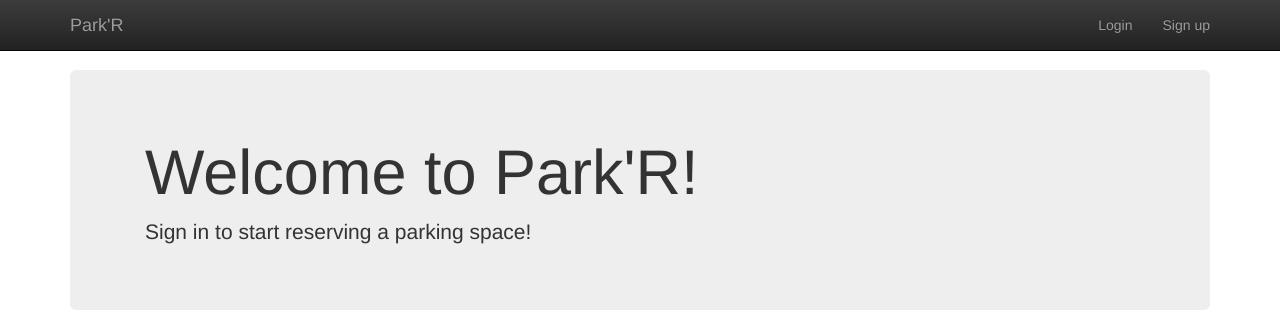
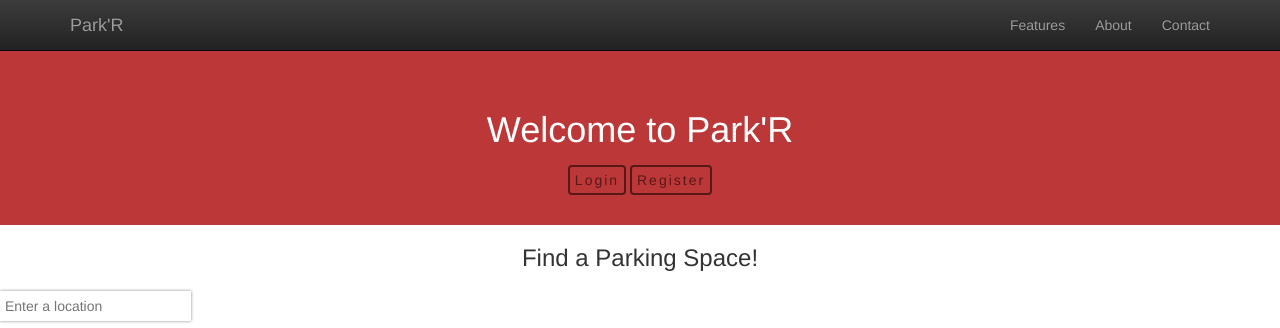
Before and after one commit to phoebeargon/ParkR, a Django app: page / in a window 1280 px wide. Shown: the top 328 px of the page. Run offline with Django 3.2, Linux system fonts and the light colour scheme; data comes from the database, SQL or seed files in the repository; both versions use the stored data as it was after the commit; some libraries are stand-ins or nearby versions.

Commit message:
Updated styling

```diff
--- a/ParkR/views.py
+++ b/ParkR/views.py
@@ -19,4 +19,4 @@
     jsonList = json.dumps(latlngList)
     noteList = json.dumps(noteList)
 
-    return render(request, 'ParkR/home.html', {"djangoMapMarkers":jsonList,"notes":noteList,"idVals":idVal})
+    return render(request, 'ParkR/home.html', {"djangoMapMarkers":jsonList,"notes":noteList})
--- a/static/css/main.css
+++ b/static/css/main.css
@@ -2,4 +2,61 @@
 
 /* ==========================================================================
    Author's custom styles
-   ========================================================================== */
+========================================================================== */
+body {
+    padding-top: 70px;
+    padding-bottom: 20px;
+}
+
+#titleBox {
+    width: 100%;
+    margin-top: -20px;
+    left: 0;
+    height: 175px;
+    background: #bc3838;
+    padding-top: 40px;
+    color: white;
+    text-align: center;
+}
+
+#map {
+    margin-top: 175px;
+    width: 90%;
+    margin: 0 auto;
+    height: 600px;
+}
+
+#find input, #find input:focus {
+    padding: 5px;
+    border: none;
+    outline: none;
+    -moz-box-shadow: 0 0 3px #888;
+    -webkit-box-shadow: 0 0 3px#888;
+    box-shadow: 0 0 3px #888;
+}
+
+.tbLink {
+    padding: 5px;
+    color: #591818;
+    border: 2px solid #591818;
+    border-radius: 4px;
+    transition: all 0.2s ease;
+    #text-transform: uppercase;
+    letter-spacing: 2px;
+}
+
+.tbLink:hover {
+    border: 2px solid black;
+    color: black;
+}
+
+.full-width-div {
+    position: absolute;
+    width: 100%;
+    left: 0;
+}
+
+#findParkingSpaceHeader {
+    text-align:center;
+    margin-bottom: 20px;
+}
--- a/templates/ParkR/home.html
+++ b/templates/ParkR/home.html
@@ -6,43 +6,23 @@
 
 {% block content %}
 
-    <meta name="viewport" content="initial-scale=1.0, user-scalable=no">
-    <meta charset="utf-8">
+    <div id="titleBox">
+      <h1 style="padding-bottom:10px;">Welcome to Park'R</h1>
+      {% if user.is_authenticated %}
+        <a href="{% url 'user_profile' %}" class="tbLink">Profile</a>
+        <a href="#" class="tbLink">Messenger</a>
+        <a href="{% url 'user_logout' %}" class="tbLink">Logout</a>
+      {% else %}
+        <a href="{% url 'user_login' %}" class="tbLink">Login</a>
+        <a href="{% url 'user_signup' %}" class="tbLink">Register</a>
+      {% endif %}
+    </div>
 
-    <script src="https://ajax.googleapis.com/ajax/libs/jquery/3.2.1/jquery.min.js"></script>
-
-    <style>
-       #map {
-        height: 400px;
-        width: 100%;
-       }
-
-       #find input, #find input:focus {
-        padding: 5px;
-        border: none;
-        outline: none;
-        -moz-box-shadow: 0 0 3px #888;
-        -webkit-box-shadow: 0 0 3px#888;
-        box-shadow: 0 0 3px #888;
-       }
-    </style>
-
-    <div class="jumbotron">
-        <div class="container">
-            {% if user.is_authenticated %}
-                <h1>Hello, {{ request.user.username }}</h1>
-                <p>Let's reserve a parking space!</p>
-            {% else %}
-                <h1>Welcome to Park'R!</h1>
-                <p>Sign in to start reserving a parking space!</p>
-            {% endif %}
-        </div>
-    </div>
+    <h3 id="findParkingSpaceHeader">Find a Parking Space!</h3>
 
     <p id="find">
       <input id="toSearch" type="text" placeholder="Enter a location"/>
     </p>
-
     <div id="map"></div>
 
 
--- a/templates/account/login_form.html
+++ b/templates/account/login_form.html
@@ -7,6 +7,7 @@
 
 {% block content %}
 
+    <div class="container">
         <form role="form"
               action="{% url 'user_login' %}"
               method="post">
@@ -18,5 +19,6 @@
 
             <button type="submit" class="btn btn-success">Sign in</button>
         </form>
+    </div>
 
 {% endblock %}
--- a/templates/account/signup_form.html
+++ b/templates/account/signup_form.html
@@ -7,6 +7,7 @@
 
 {% block content %}
 
+    <div class="container">
         <form role="form"
               action="{% url 'user_signup' %}"
               method="post">
@@ -18,5 +19,6 @@
 
             <button type="submit" class="btn btn-success">Sign up</button>
         </form>
+    </div>
 
 {% endblock %}
--- a/templates/base.html
+++ b/templates/base.html
@@ -4,17 +4,11 @@
     <head>
         <meta charset="utf-8">
         <meta http-equiv="X-UA-Compatible" content="IE=edge,chrome=1">
-        <title></title>
+        <title>Park'R</title>
         <meta name="description" content="">
         <meta name="viewport" content="width=device-width, initial-scale=1">
 
         <link rel="stylesheet" href="{% static 'css/bootstrap.min.css' %}">
-        <style>
-            body {
-                padding-top: 70px;
-                padding-bottom: 20px;
-            }
-        </style>
         <link rel="stylesheet" href="{% static 'css/bootstrap-theme.min.css' %}">
         <link rel="stylesheet" href="{% static 'css/main.css' %}">
 
@@ -35,13 +29,9 @@
 
             <div id="navbar" class="navbar-collapse collapse">
                 <ul class="nav navbar-nav navbar-right">
-                {% if user.is_authenticated %}
-                    <li><a href="{% url 'user_profile' %}">Profile</a></li>
-                    <li><a href="{% url 'user_logout' %}">Logout</a></li>
-                {% else %}
-                    <li><a href="{% url 'user_login' %}">Login</a></li>
-                    <li><a href="{% url 'user_signup' %}">Sign up</a></li>
-                {% endif %}
+                    <li><a href="#">Features</a></li>
+                    <li><a href="#">About</a></li>
+                    <li><a href="#">Contact</a></li>
                 </ul>
             </div><!--/.navbar-collapse -->
           </div>
@@ -49,12 +39,9 @@
 
 
 
-    <div class="container">
-
         {% block content %}
         {% endblock %}
 
-    </div> <!-- /container -->
 
         <script src="//ajax.googleapis.com/ajax/libs/jquery/1.11.2/jquery.min.js"></script>
         <script>window.jQuery || document.write('<script src="{% static 'js/vendor/jquery-1.11.2.min.js' %}"><\/script>')</script>
```
Also changed, not shown: db.sqlite3. Lines whose indentation alone changed are shown as unchanged.
